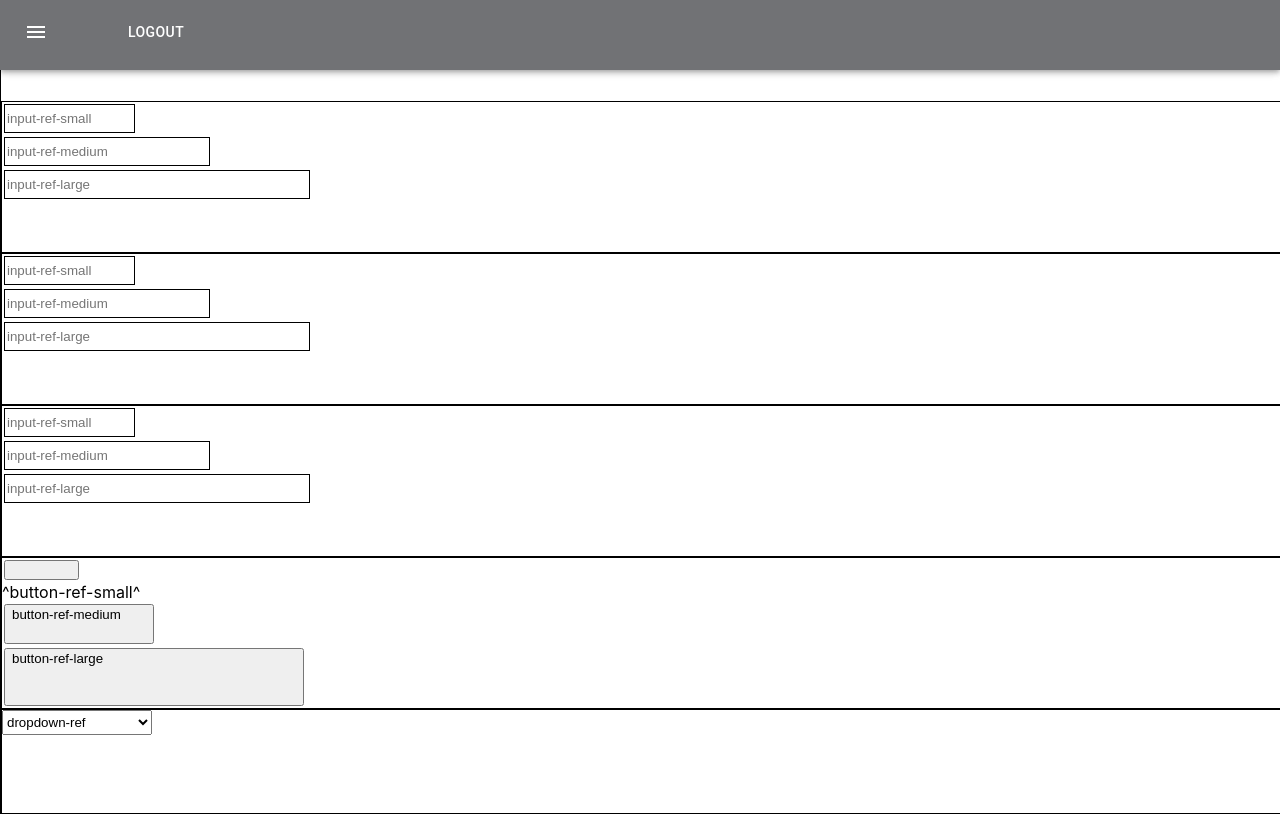
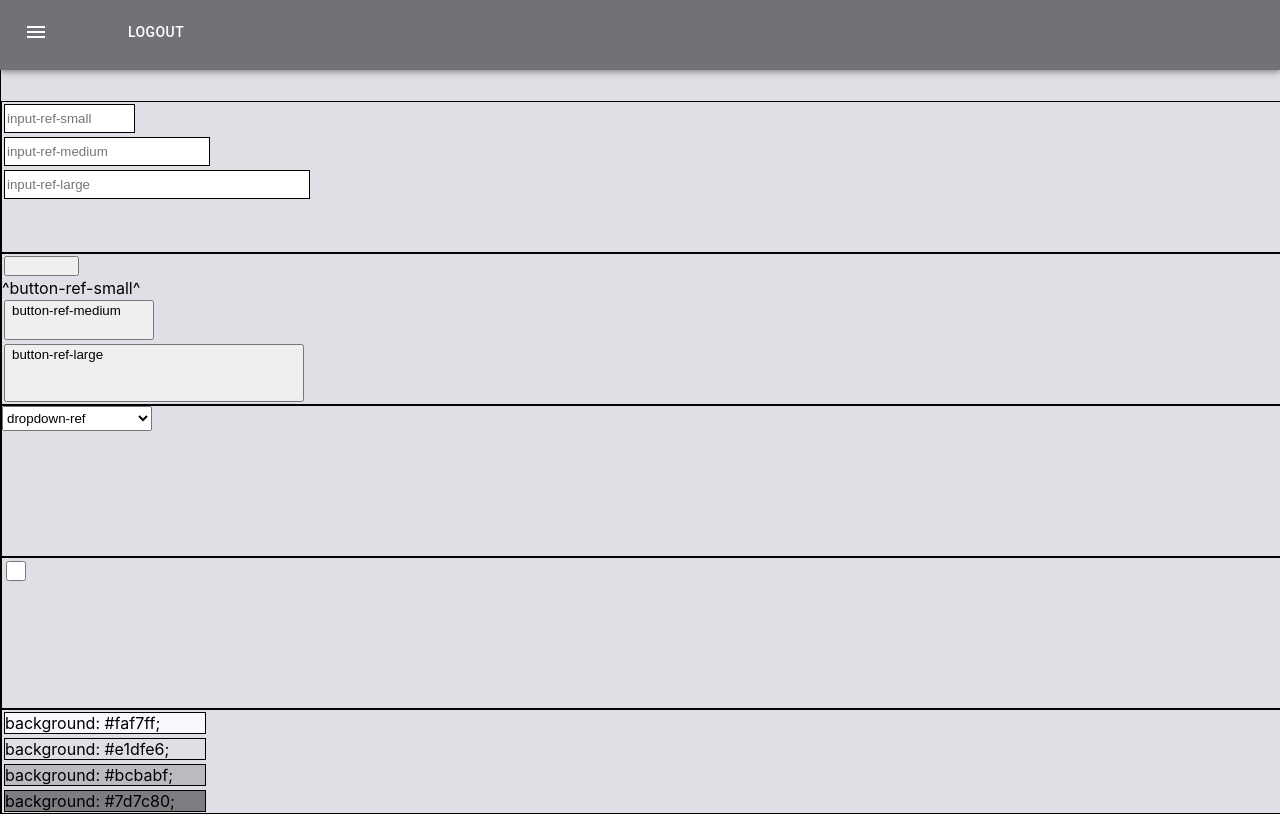
Before and after one commit to devmountain-lfg/devmtn-lfg, a React (Create React App) app: page /reference in a window 1280 px wide. Built offline with nearby package versions, Linux system fonts and the light colour scheme.

Commit message:
ignore this

```diff
--- a/src/components/App.js
+++ b/src/components/App.js
@@ -10,19 +10,22 @@ import Calendar from "./calendar";
 import Homepage from "./homepage";
 import Settings from "./settings";
 import Chats from "./chat";
-import '../styling/reference.css';
+import "../styling/reference.css";
 import Reference from "../reference";
-
 
 function App() {
   return (
     <div className="App">
       <Router>
         <Switch>
-          <Route exact path="/" render={props => props.history.push('/public_page')} />
+          <Route
+            exact
+            path="/"
+            render={props => props.history.push("/public_page")}
+          />
           {/* <Route path="/app" component={AuthenticatedRouts} /> */}
           <Route path="/create_user" component={CreateUser} />
-          <Route path="/" component={Reference} />
+          <Route path="/reference" component={Reference} />
           <Route path="/public_page" component={Publicpage} />
           <Route path="/home_page" component={Homepage} />
           <Route path="/calendar" component={Calendar} />
--- a/src/components/publicpage.js
+++ b/src/components/publicpage.js
@@ -1,14 +1,42 @@
 import React, { Component } from "react";
+import { Link } from "react-router-dom";
+import "../styling/publicpage.css";
 import axios from "axios";
 
 class publicpage extends Component {
+  constructor() {
+    super();
+
+    this.state = {
+      events: []
+    };
+  }
+
+  componentDidMount() {
+    axios
+      .get("/currentEvents")
+      .then(response => this.setState({ events: response.data }));
+  }
+
   render() {
+    const currentEvents = this.state.events.map((i, events) => {
+      return <div></div>;
+    });
     return (
-      <div className="parent_login">
-        <header className="login_header">
-          <input className="login"></input>
-          <input className="logout"></input>
+      <div className="main-container-ref">
+        <header className="header-ref">
+          <Link to="/login">
+            <button className="button-ref-medium">Sign In</button>
+          </Link>
         </header>
+        <div className="events-ref">
+          <currentEvents />
+        </div>
+        <footer className="footer-ref">
+          <button className="home-button-ref">Home</button>
+          <button className="add-event-ref">+</button>
+          <button className="account-settings-ref">=</button>
+        </footer>
       </div>
     );
   }
--- a/src/reference.js
+++ b/src/reference.js
@@ -44,34 +44,6 @@ function Reference(props) {
             placeholder="input-ref-large"
           ></input>
         </div>
-        <div className="all-inputs-ref">
-          <input
-            className="input-ref-small"
-            placeholder="input-ref-small"
-          ></input>
-          <input
-            className="input-ref-medium"
-            placeholder="input-ref-medium"
-          ></input>
-          <input
-            className="input-ref-large"
-            placeholder="input-ref-large"
-          ></input>
-        </div>
-        <div className="all-inputs-ref">
-          <input
-            className="input-ref-small"
-            placeholder="input-ref-small"
-          ></input>
-          <input
-            className="input-ref-medium"
-            placeholder="input-ref-medium"
-          ></input>
-          <input
-            className="input-ref-large"
-            placeholder="input-ref-large"
-          ></input>
-        </div>
         <div className="all-buttons-ref">
           <button className="button-ref-small"></button>^button-ref-small^
           <button className="button-ref-medium">button-ref-medium</button>
@@ -85,6 +57,15 @@ function Reference(props) {
         <div className="all-checkboxs-ref">
           <input className="checkbox-ref" type="checkbox"></input>
         </div>
+        <div className="all-colors-ref">
+          <div className="color-ref-one">background: #faf7ff;</div>
+          <div className="color-ref-two">background: #e1dfe6;</div>
+          <div className="color-ref-three">background: #bcbabf;</div>
+          <div className="color-ref-four">background: #7d7c80;</div>
+          <div className="color-ref-five">background: #3f3e40;</div>
+          <div className="color-ref-six">background: #2a397c;</div>
+          <div className="color-ref-seven">background: #1a3dd8;</div>
+        </div>
       </div>
     </div>
   );
--- /dev/null
+++ b/src/styling/publicpage.css
@@ -0,0 +1,52 @@
+.header-ref {
+  display: flex;
+  align-self: flex-start;
+  height: 75px;
+  width: 100vw;
+  justify-content: flex-end;
+  background: #7d7c80;
+  box-shadow: 3px 7px 13px #3f3e4044;
+}
+
+.events-ref {
+  display: flex;
+  height: 700px;
+  width: 100vw;
+  flex-direction: column;
+  overflow-y: scroll;
+}
+
+.footer-ref {
+  display: flex;
+  align-self: flex-end;
+  height: 75px;
+  width: 100vw;
+  justify-content: space-around;
+  background: #7d7c80;
+  box-shadow: -3px -7px 13px #3f3e4044;
+}
+
+.home-button-ref {
+  width: 75px;
+  height: 100%;
+  background: #3f3e40;
+  color: white;
+  border: none;
+}
+
+.add-event-ref {
+  width: 75px;
+  height: 100%;
+  border-radius: 180px;
+  background: #1a3dd8;
+  color: white;
+  border: none;
+}
+
+.account-settings-ref {
+  width: 75px;
+  height: 100%;
+  background: #3f3e40;
+  color: white;
+  border: none;
+}
--- a/src/styling/reference.css
+++ b/src/styling/reference.css
@@ -6,6 +6,7 @@
   height: 812px;
   width: 100vw;
   overflow-y: scroll;
+  background: #e1dfe6;
 }
 
 .body-ref {
@@ -104,3 +105,66 @@
   height: 20px;
   width: 20px;
 }
+
+.all-colors-ref {
+  display: flex;
+  flex-direction: column;
+  width: 100vw;
+  height: 150px;
+  border: 1px solid black;
+  overflow-y: scroll;
+  min-height: 150px;
+}
+
+.color-ref-one {
+  height: 20px;
+  width: 200px;
+  margin: 2px;
+  border: 1px solid black;
+  background: #faf7ff;
+}
+.color-ref-two {
+  height: 20px;
+  width: 200px;
+  margin: 2px;
+  border: 1px solid black;
+  background: #e1dfe6;
+}
+.color-ref-three {
+  height: 20px;
+  width: 200px;
+  margin: 2px;
+  border: 1px solid black;
+  background: #bcbabf;
+}
+.color-ref-four {
+  height: 20px;
+  width: 200px;
+  margin: 2px;
+  border: 1px solid black;
+  background: #7d7c80;
+}
+.color-ref-five {
+  height: 20px;
+  width: 200px;
+  margin: 2px;
+  border: 1px solid black;
+  color: white;
+  background: #3f3e40;
+}
+.color-ref-six {
+  height: 20px;
+  width: 200px;
+  margin: 2px;
+  border: 1px solid black;
+  color: white;
+  background: #2a397c;
+}
+.color-ref-seven {
+  height: 20px;
+  width: 200px;
+  margin: 2px;
+  border: 1px solid black;
+  color: white;
+  background: #1a3dd8;
+}
```
